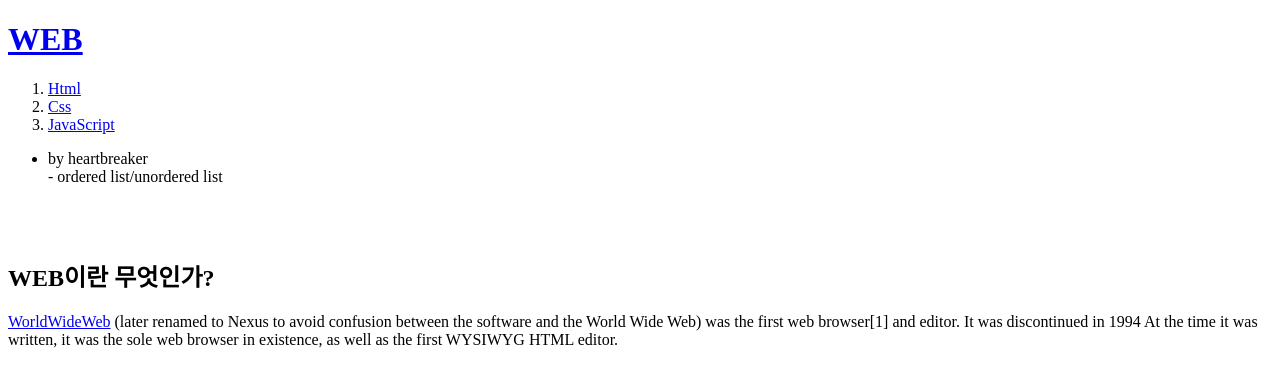
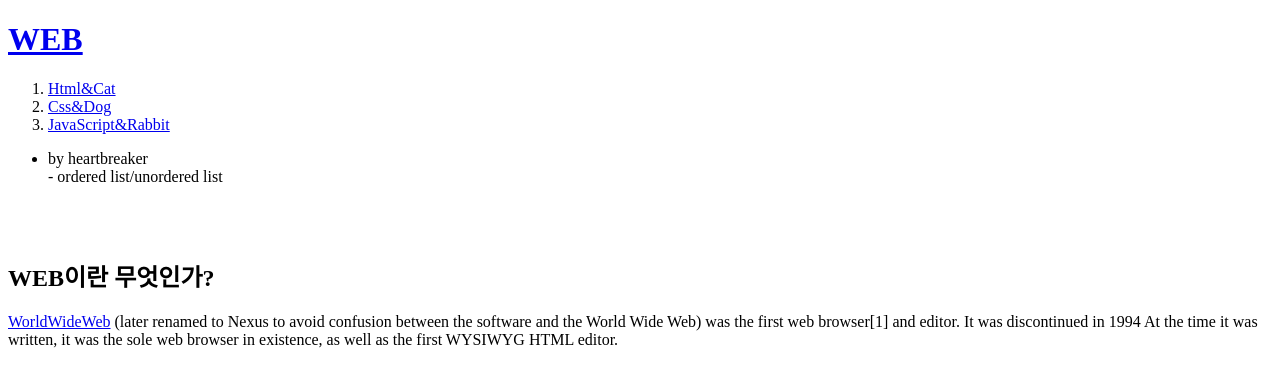
Before and after one commit to mimvora/web, a plain HTML site: page web.html in a window 1280 px wide. Drawn offline with Linux system fonts and the light colour scheme.

Commit message:
first version

```diff
--- a/web.html
+++ b/web.html
@@ -8,9 +8,9 @@
 <body>
   <h1><a href="web.html">WEB</a></h1>
 <ol>
-  <li><a href="index.html"> Html</a></li>
-  <li><a href="2 html"> Css</a></li>
-  <li><a href="3.html"> JavaScript</a></li>
+  <li><a href="index.html"> Html&Cat</a></li>
+  <li><a href="2.html"> Css&Dog</a></li>
+  <li><a href="3.html"> JavaScript&Rabbit</a></li>
 </ol>
 <ul>
   <li>by heartbreaker</li>
```
